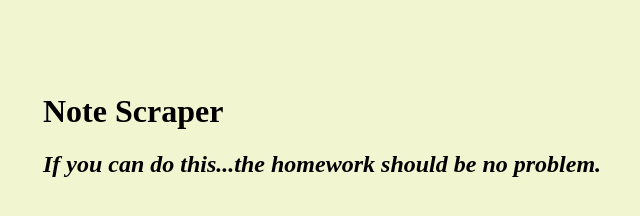
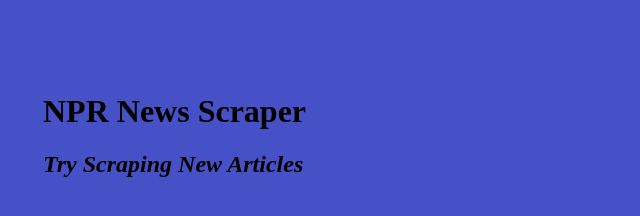
Before and after one commit to mayhugh82/NewsScraper, a website: page public/index.html in a window 1280 px wide. Shown: the whole page, without its empty margins (117-757 px from the left). Drawn offline with nearby package versions, Linux system fonts and the light colour scheme; no server answers.

Commit message:
format index.html

```diff
--- a/public/index.html
+++ b/public/index.html
@@ -4,7 +4,7 @@
     <meta charset="UTF-8">
     <title>Scraping With Mongoose</title>
     <style>
-      body { background-color: #F2F6D0 }
+      body { background-color: #4751c7 }
       #wrapper {
         width: 960px;
         margin-left: auto;
@@ -24,7 +24,7 @@
       textarea, input {
         display: block;
         width: 100%;
-        background-color: #FCF5C7;
+        background-color: #7e3b62;
       }
       input {
         height: 36px;
@@ -38,8 +38,8 @@
   </head>
   <body>
     <div id="wrapper">
-      <h1>Note Scraper</h1>
-      <h2><i>If you can do this...the homework should be no problem.</i></h2>
+      <h1>NPR News Scraper</h1>
+      <h2><i>Try Scraping New Articles</i></h2>
       <div id="articles"></div>
       <div id="notes"></div>
     </div>
```
